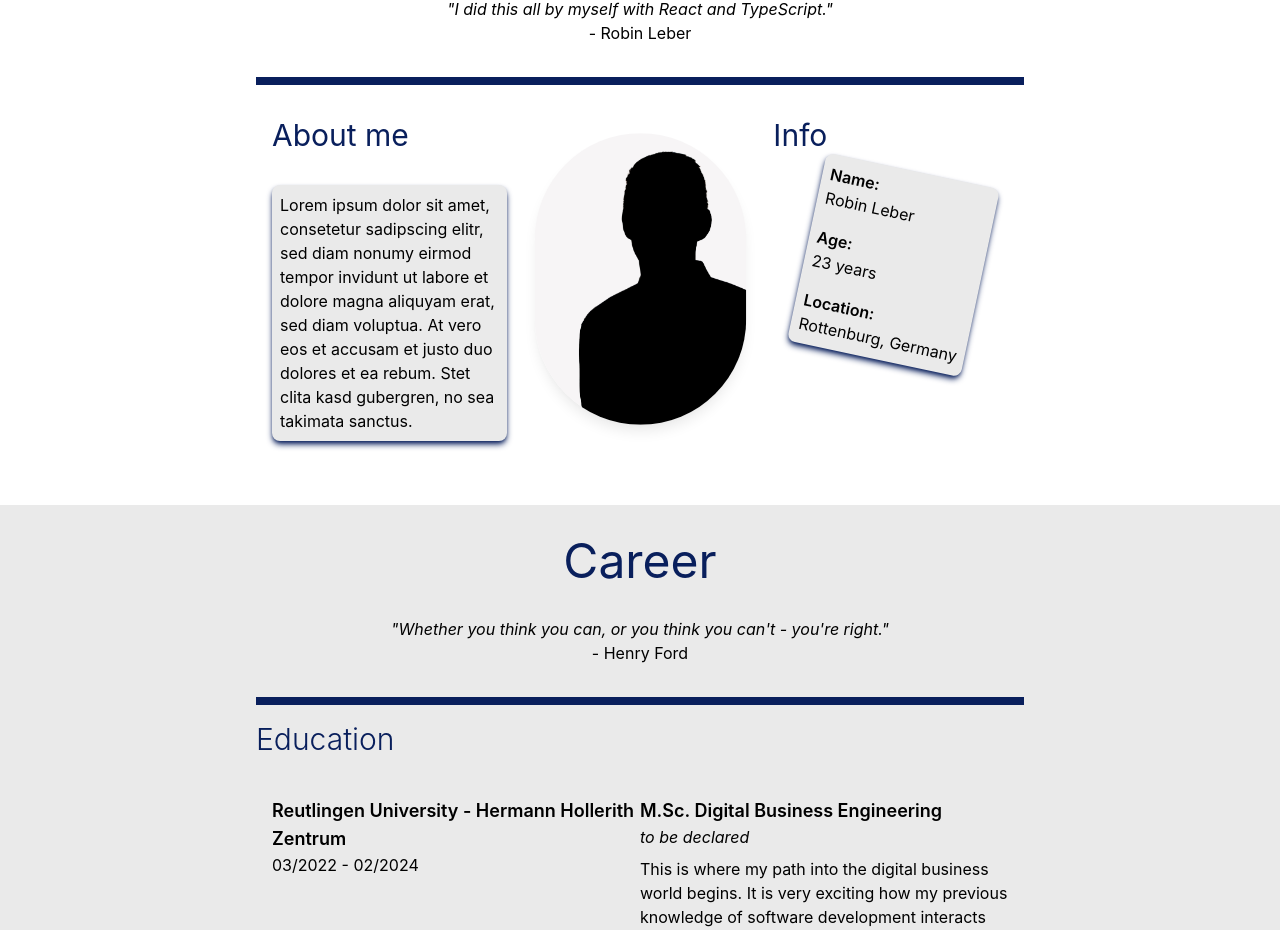
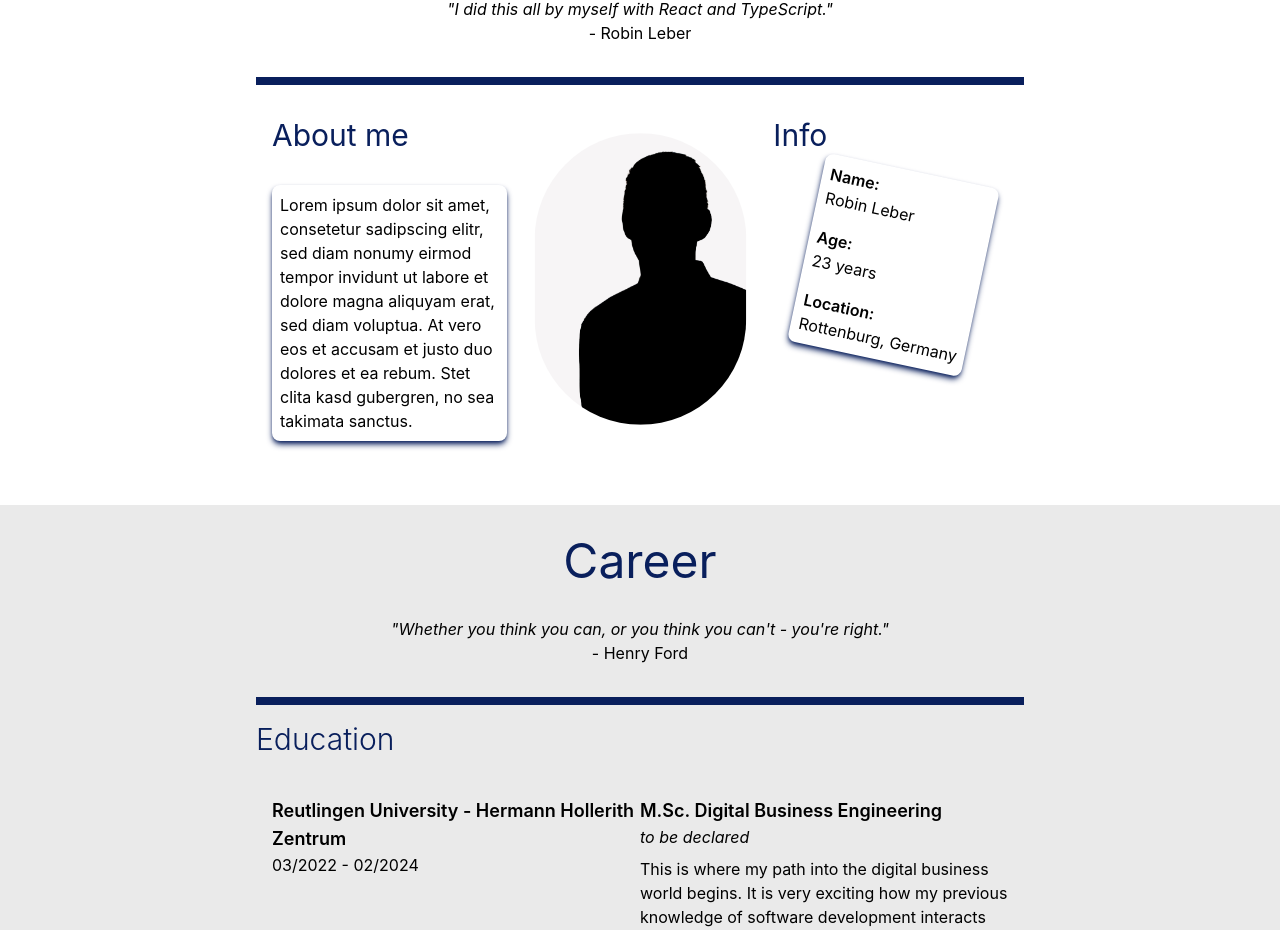
Before and after one commit to LeberCode/mySelf, a React (Create React App) app: page / in a window 1280 px wide. Shown: the part 915-1845 px from the top of the page. Built offline with nearby package versions, Linux system fonts and the light colour scheme.

Commit message:
Profile styling

```diff
--- a/src/components/Profile.tsx
+++ b/src/components/Profile.tsx
@@ -46,20 +46,20 @@ const Profile = (props: ChildrenProps) => {
                     <div className="text-3xl pb-8">
                         About me
                     </div>
-                    <div className="text-black bg-secondBackground rounded-lg p-2 max-w-fit shadow-md shadow-signal" onMouseOver={() => setAbout(!about)} onMouseLeave={() => setAbout(!about)}>
+                    <div className="text-black bg-white rounded-lg p-2 max-w-fit shadow-md shadow-signal" onMouseOver={() => setAbout(!about)} onMouseLeave={() => setAbout(!about)}>
                         {about ? aboutMe: aboutLorem}
                     </div>
                 </div>
                 {/* picture */}
                 <div className="flex-1">
-                    <div className="bg-myShadow hover:bg-meProf w-full h-full bg-cover bg-center rounded-full shadow-lg shadow-secondBackground scale-90 transition duration-500 ease-in-out transform hover:-translate-y-1 hover:scale-100"/>
+                    <div className="bg-myShadow hover:bg-meProf w-full h-full bg-cover bg-center rounded-full shadow-lg shadow-white scale-90 transition duration-500 ease-in-out transform hover:-translate-y-1 hover:scale-100"/>
                 </div>
                 {/* info */}
                 <div className="flex-1 px-4">
                     <div className="text-3xl pb-4">
                         Info
                     </div>
-                    <div className="text-black bg-secondBackground rounded-lg p-2 max-w-fit shadow-md shadow-signal rotate-12 m-4 ml-8 mt-0 transition hover:rotate-0 duration-100">
+                    <div className="text-black bg-white rounded-lg p-2 max-w-fit shadow-md shadow-signal rotate-12 m-4 ml-8 mt-0 transition hover:rotate-0 duration-100">
                         <p className="font-semibold">
                             Name:
                         </p>
```
